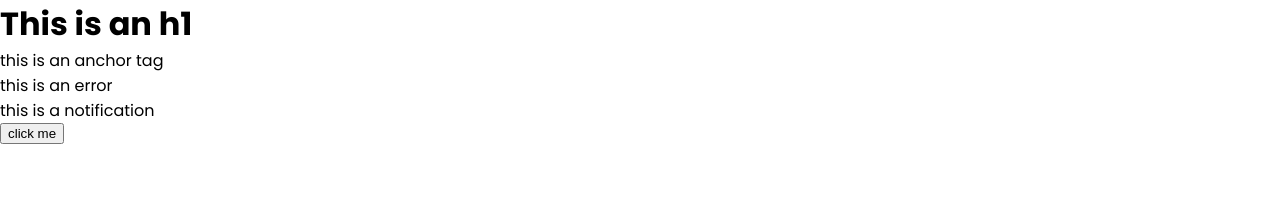
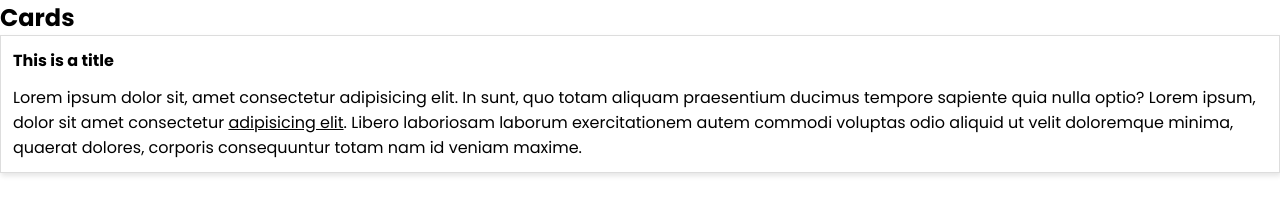
Before and after one commit to Eynvaav/shinobi-css, a website: page index.html in a window 1280 px wide. Drawn offline with Linux system fonts and the light colour scheme.

Commit message:
create card component

```diff
--- a/index.html
+++ b/index.html
@@ -13,10 +13,31 @@
 		<title>Complete SASS</title>
 	</head>
 	<body>
-		<h1>This is an h1</h1>
-		<a href="#">this is an anchor tag</a>
-		<p class="error">this is an error</p>
-		<p class="notification">this is a notification</p>
-		<button>click me</button>
+		<div>
+			<!-- colors -->
+
+			<!-- font sizes -->
+
+			<!-- buttons -->
+
+			<!-- cards -->
+			<h2>Cards</h2>
+			<div class="card">
+				<h1 class="card-title">This is a title</h1>
+				<p class="card-body">
+					Lorem ipsum dolor sit, amet consectetur adipisicing elit. In sunt, quo
+					totam aliquam praesentium ducimus tempore sapiente quia nulla optio?
+					Lorem ipsum, dolor sit amet consectetur
+					<a href="">adipisicing elit</a>. Libero laboriosam laborum
+					exercitationem autem commodi voluptas odio aliquid ut velit doloremque
+					minima, quaerat dolores, corporis consequuntur totam nam id veniam
+					maxime.
+				</p>
+			</div>
+
+			<!-- grid system -->
+
+			<!-- utilities -->
+		</div>
 	</body>
 </html>
--- a/shinobi/_variables.scss
+++ b/shinobi/_variables.scss
@@ -11,3 +11,9 @@
 // borders
 $base-border-thickness: 1px;
 $base-border-radius: 20px;
+
+// box-shadow
+$base-box-shadow: 1px 3px 5px rgba(0, 0, 0, 0.1);
+
+// font sizes
+$base-font-size: 1rem;
--- /dev/null
+++ b/shinobi/components/_card.scss
@@ -0,0 +1,20 @@
+.card {
+	display: block;
+	padding: $base-padding;
+	border: $base-border-thickness solid #ddd;
+	box-shadow: $base-box-shadow;
+
+	.card-title {
+		font-size: $base-font-size;
+		padding-bottom: $base-padding;
+		font-weight: bold;
+	}
+
+	.card-body {
+		font-size: $base-font-size;
+
+		a {
+			text-decoration: underline;
+		}
+	}
+}
--- a/shinobi/index.scss
+++ b/shinobi/index.scss
@@ -7,5 +7,6 @@
 // colors
 
 // components
+@import 'components/card';
 
 // utilities
```
Also changed, not shown: css/index.css.
